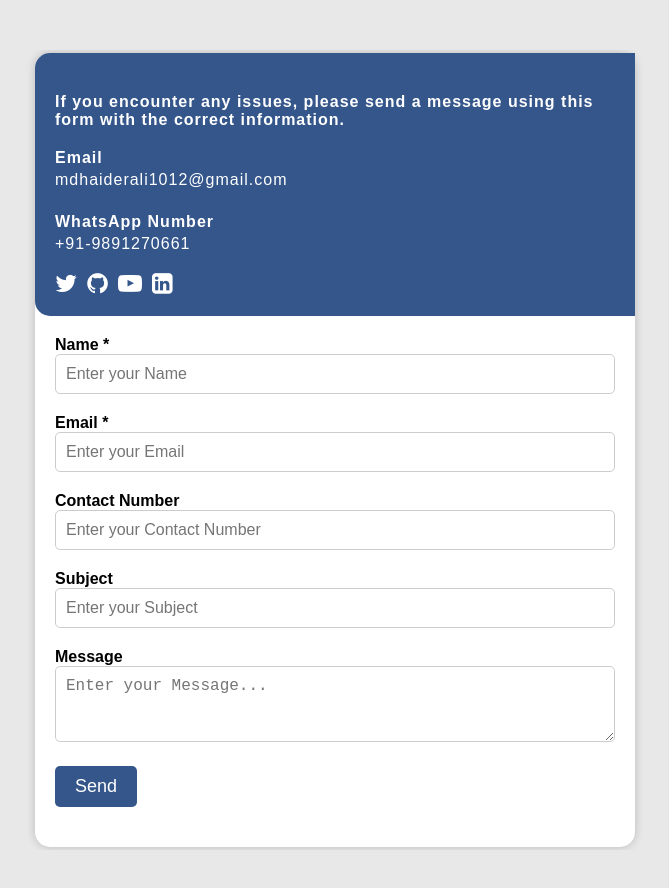
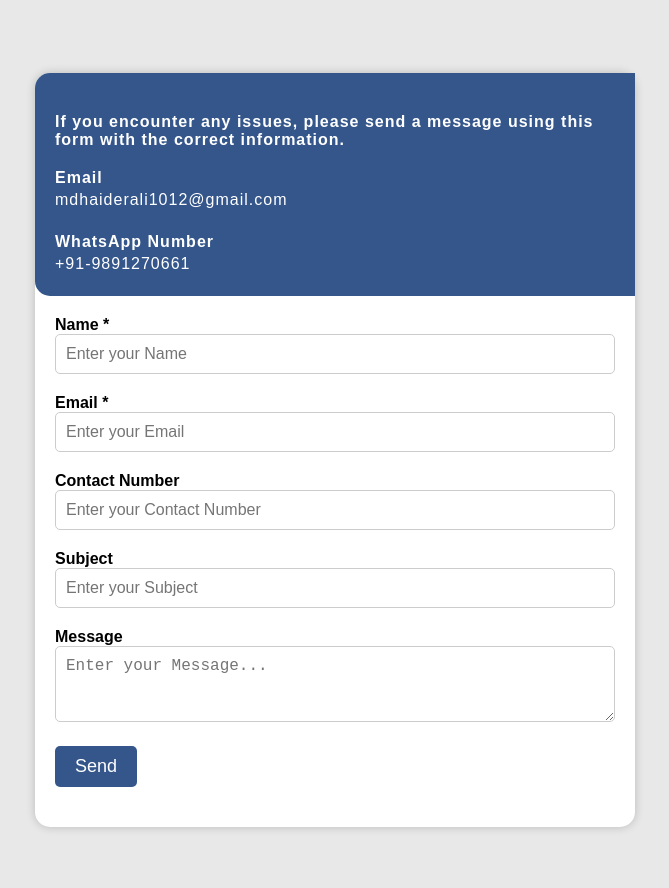
Before and after one commit to haider1210/Contact, a plain HTML site: page index.html in a window 1280 px wide. Shown: the whole page, without its empty margins (305-974 px from the left). Drawn offline with nearby package versions, Linux system fonts and the light colour scheme.

Commit message:
Update index.html

```diff
--- a/index.html
+++ b/index.html
@@ -26,12 +26,12 @@
                         <h4>WhatsApp Number</h4>
                         <span>+91-9891270661</span>
                     </div>
-                    <div class="social-button" display="none">
+<!--                     <div class="social-button" display="none">
                         <a href=""><i class="fa fa-twitter" aria-hidden="true"></i></a>
                         <a href=""><i class="fa fa-github" aria-hidden="true"></i></a>
                         <a href=""><i class="fa fa-youtube-play" aria-hidden="true"></i></a>
                         <a href=""><i class="fa fa-linkedin-square" aria-hidden="true"></i></a>
-                    </div>
+                    </div> -->
                 </div>
             </div>
             <form action="" name="formgroup">
```
